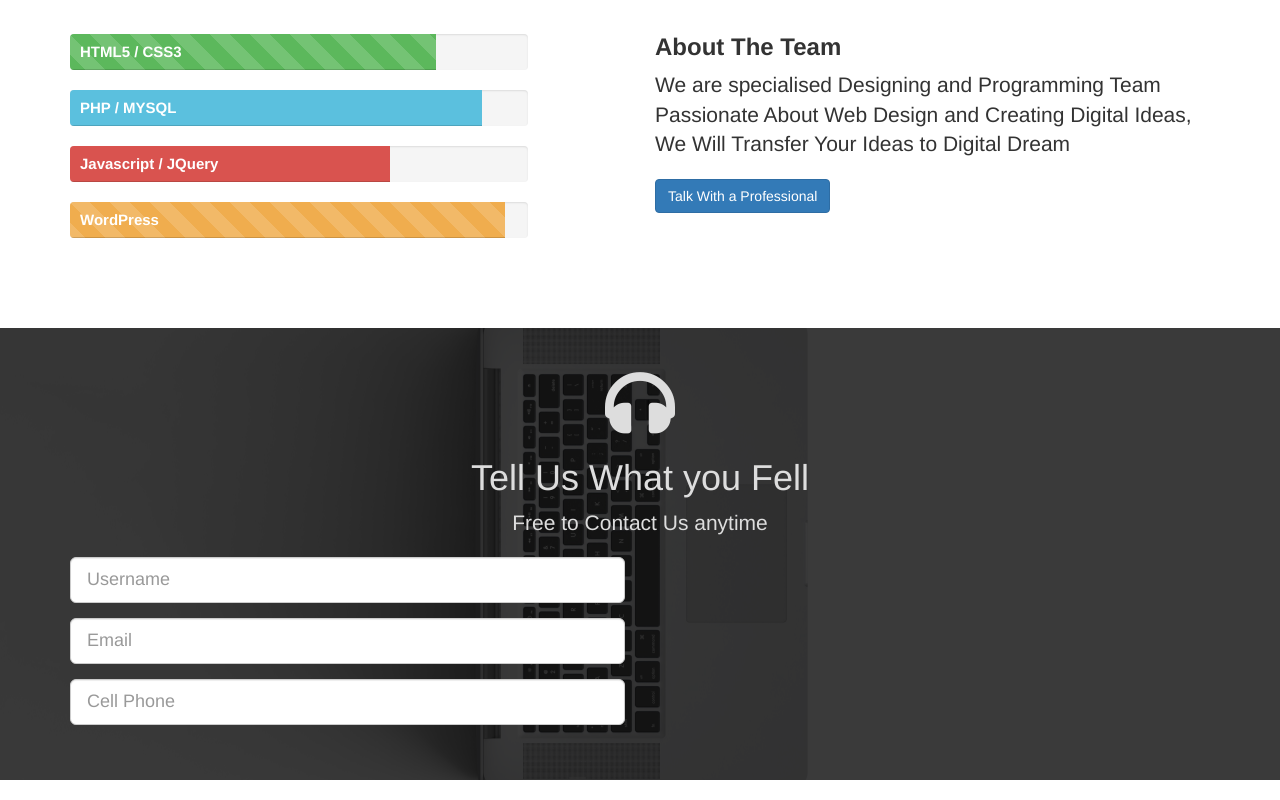
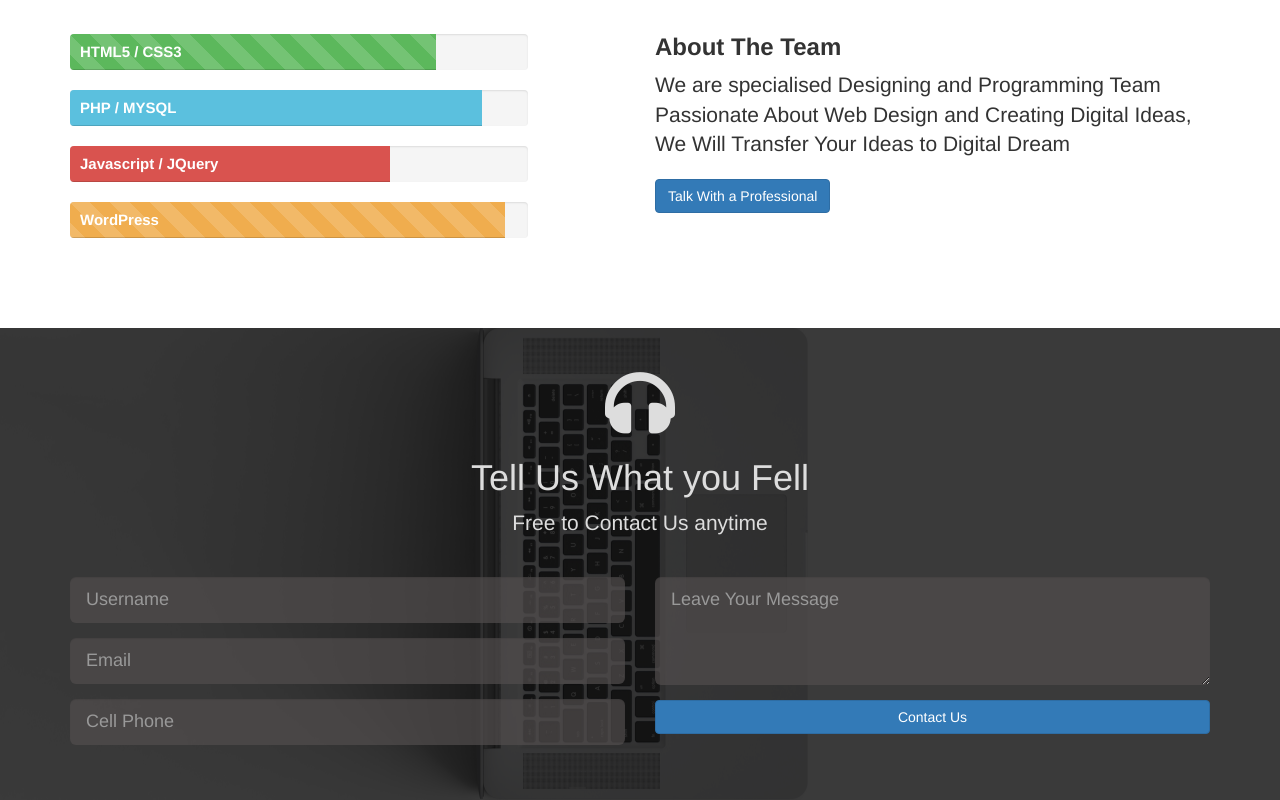
Before and after one commit to elsayedabdelnaby/bootstrap3, a plain HTML site: page index.html in a window 1280 px wide. Shown: the part 3637-4437 px from the top of the page. Drawn offline with Linux system fonts and the light colour scheme.

Commit message:
create contact us section

```diff
--- a/css/style.css
+++ b/css/style.css
@@ -416,4 +416,19 @@ body{
     padding-top: 40px;
     padding-bottom: 40px;
 }
+
+.contact-us p{
+    margin-bottom: 40px;
+
+}
+
+.contact-us textarea{
+    height: 108px;
+}
+
+.contact-us input[type="text"], .contact-us textarea{
+    background: rgba(82, 78, 78, 0.7);
+    color: #FFF;
+    border: none;
+}
 /**************End Contact Us***************/
--- a/index.html
+++ b/index.html
@@ -467,6 +467,14 @@
                 <input type="text" class="form-control input-lg" placeholder="Cell Phone">
               </div>
             </div>
+            <div class="col-md-6">
+              <div class="form-group">
+                <textarea class="form-control input-lg" placeholder="Leave Your Message"></textarea>
+              </div>
+              <div class="form-group">
+                <button type="button" class="btn btn-primary btn-block">Contact Us</button>
+              </div>
+            </div>
           </form>
           <!-- End Contact Form -->
       </div>
```
Lines whose indentation alone changed are shown as unchanged.
